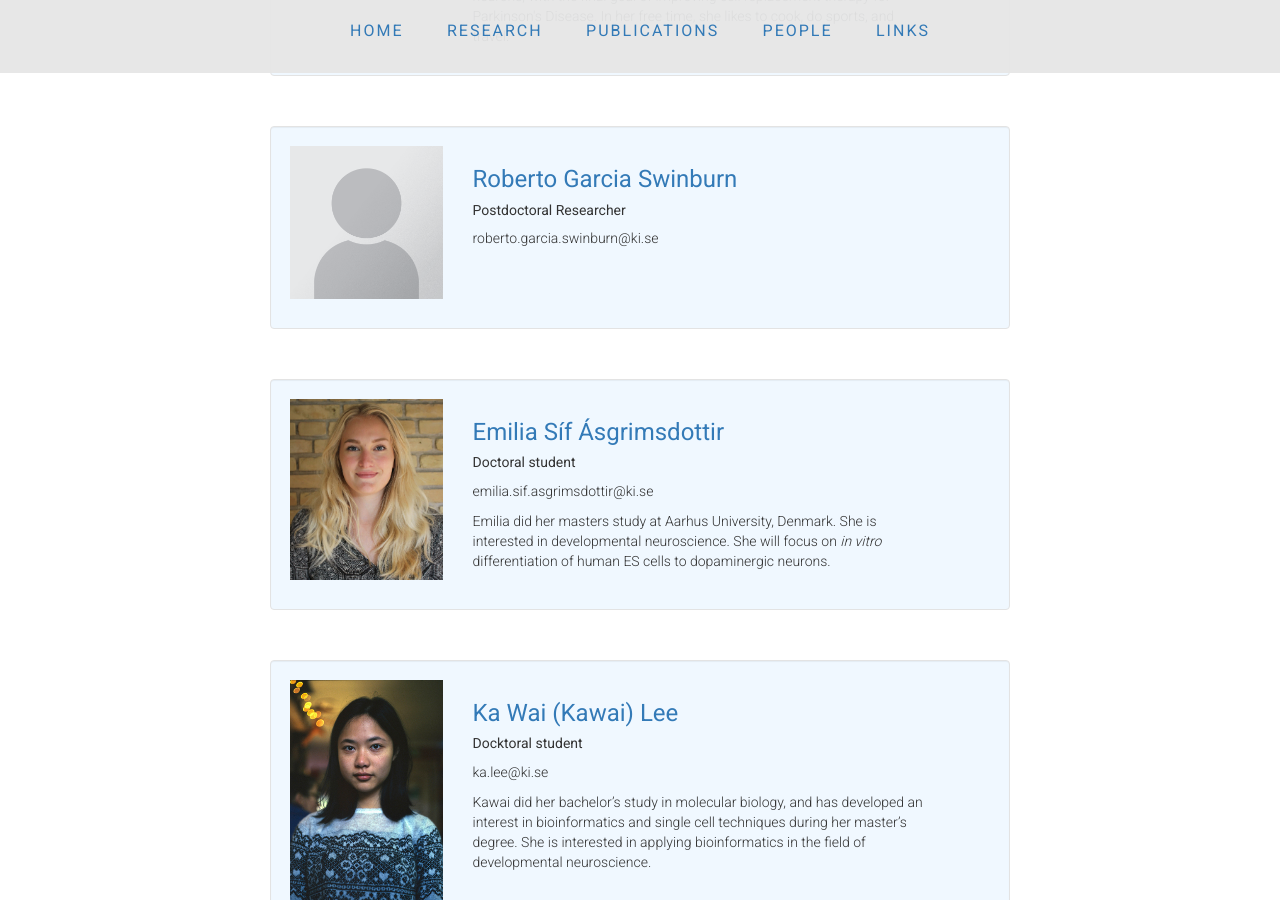
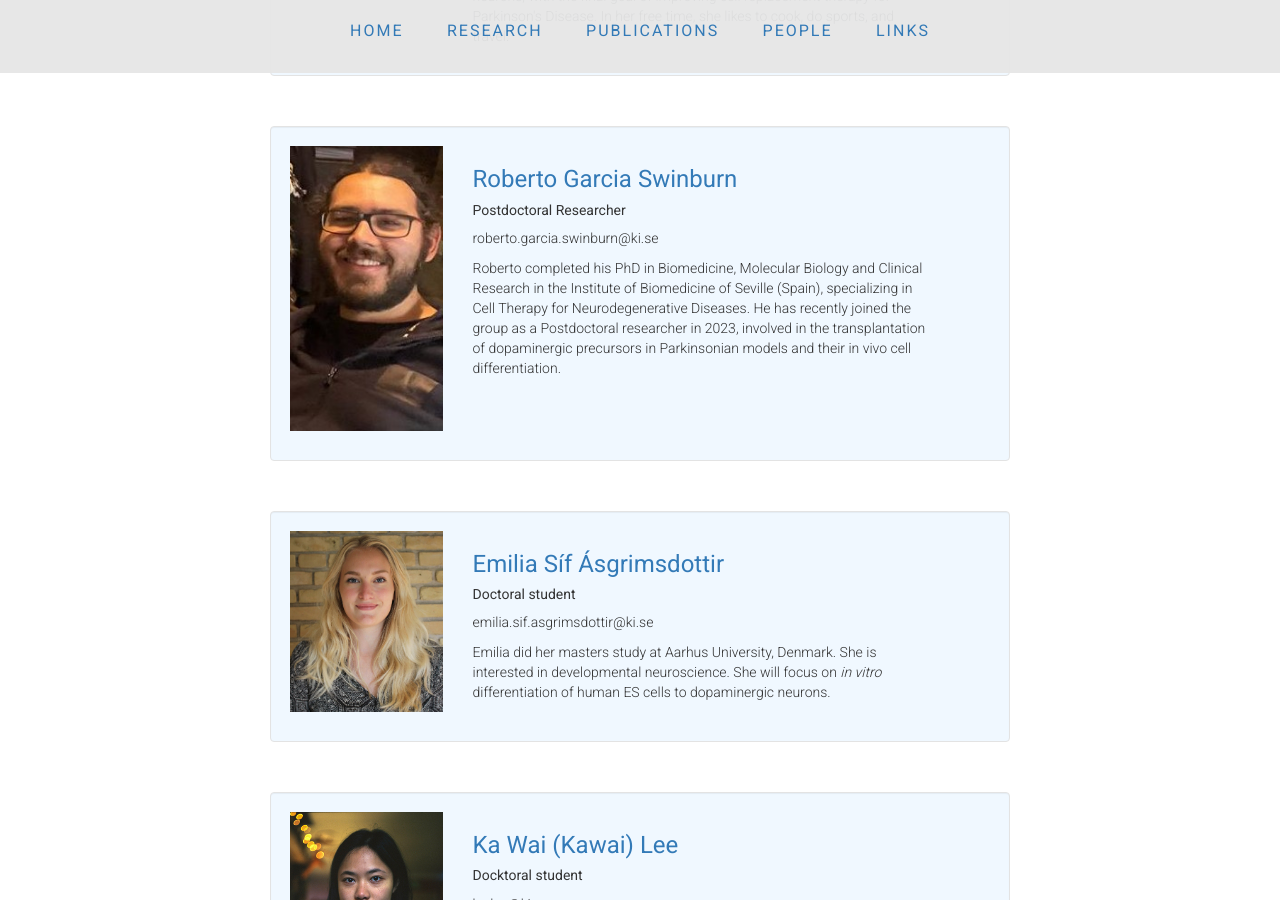
Before and after one commit to ArenasLab/arenaslab.github.io, a Jekyll site: the page people/index.html, which Jekyll copies as it is, in a window 1280 px wide and 900 px high, scrolled down 2119 px. Built offline with Jekyll 4.4.1, drawn with Linux system fonts in a browser that asks for light colours.

Commit message:
RGS pic and text

```diff
--- a/people/index.html
+++ b/people/index.html
@@ -198,13 +198,14 @@
       <div class="media-body">
   <div class="row">
           <div class=" col-sm-4  col-md-3 col-lg-3">
-            <p><img src="../img/Temp.png" class="img-responsive" width="300" height="450"/></p>
+            <p><img src="../img/RGS.jpg" class="img-responsive" width="300" height="450"/></p>
           </div>
           <div class=" col-sm-6  col-md-8 col-lg-8">
             <h3><a href="https://ki.se/en/people/roberto-garcia-swinburn">Roberto Garcia Swinburn</a></h3>
               <h5>Postdoctoral Researcher</h5>
                 <p>roberto.garcia.swinburn@ki.se<br>
                 </p>
+                <p>Roberto completed his PhD in Biomedicine, Molecular Biology and Clinical Research in the Institute of Biomedicine of Seville (Spain), specializing in Cell Therapy for Neurodegenerative Diseases. He has recently joined the group as a Postdoctoral researcher in 2023, involved in the transplantation of dopaminergic precursors in Parkinsonian models and their in vivo cell differentiation. </p>
               </div>
             </div>
     </div>
```
Also changed, not shown: img/RGS.jpg (added).
